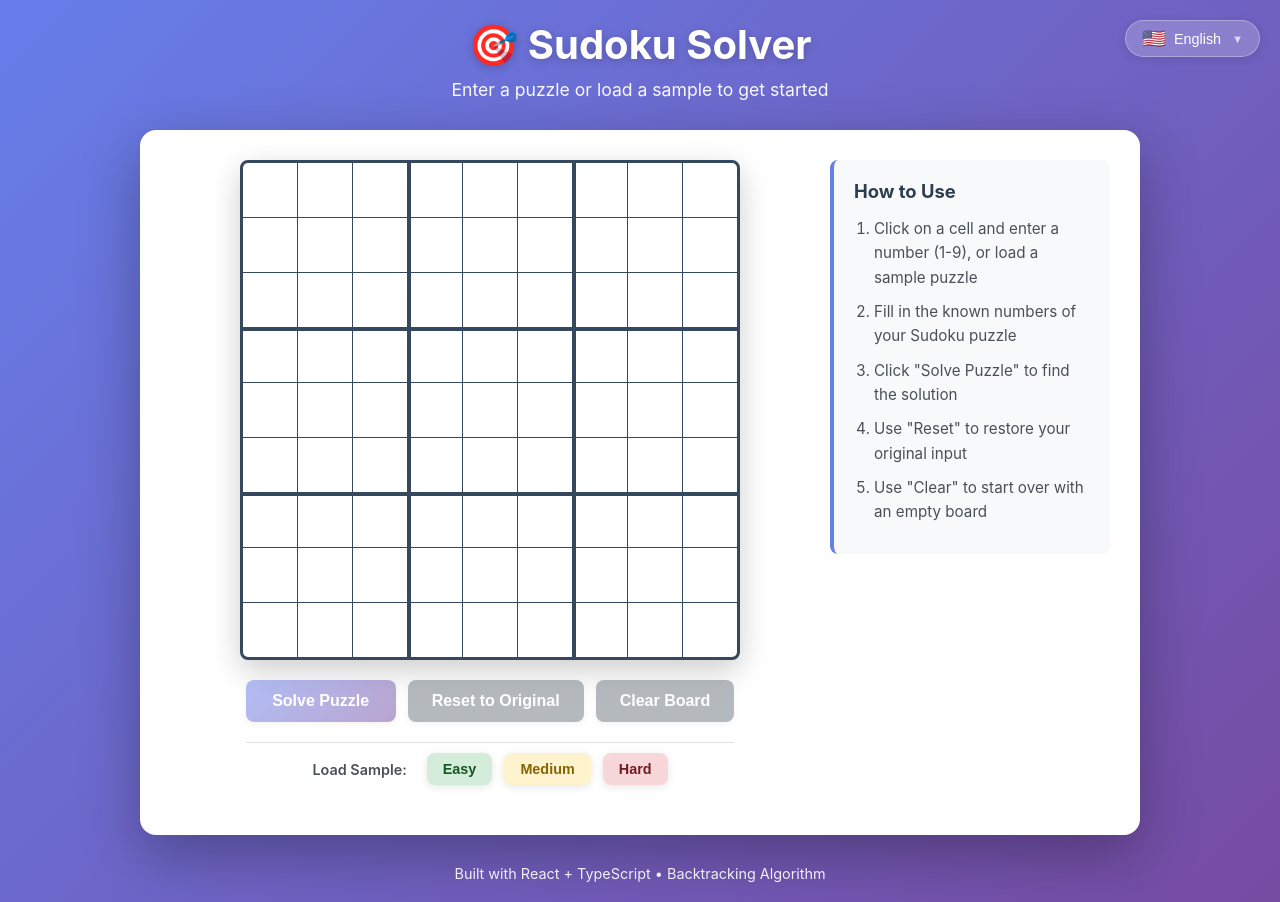
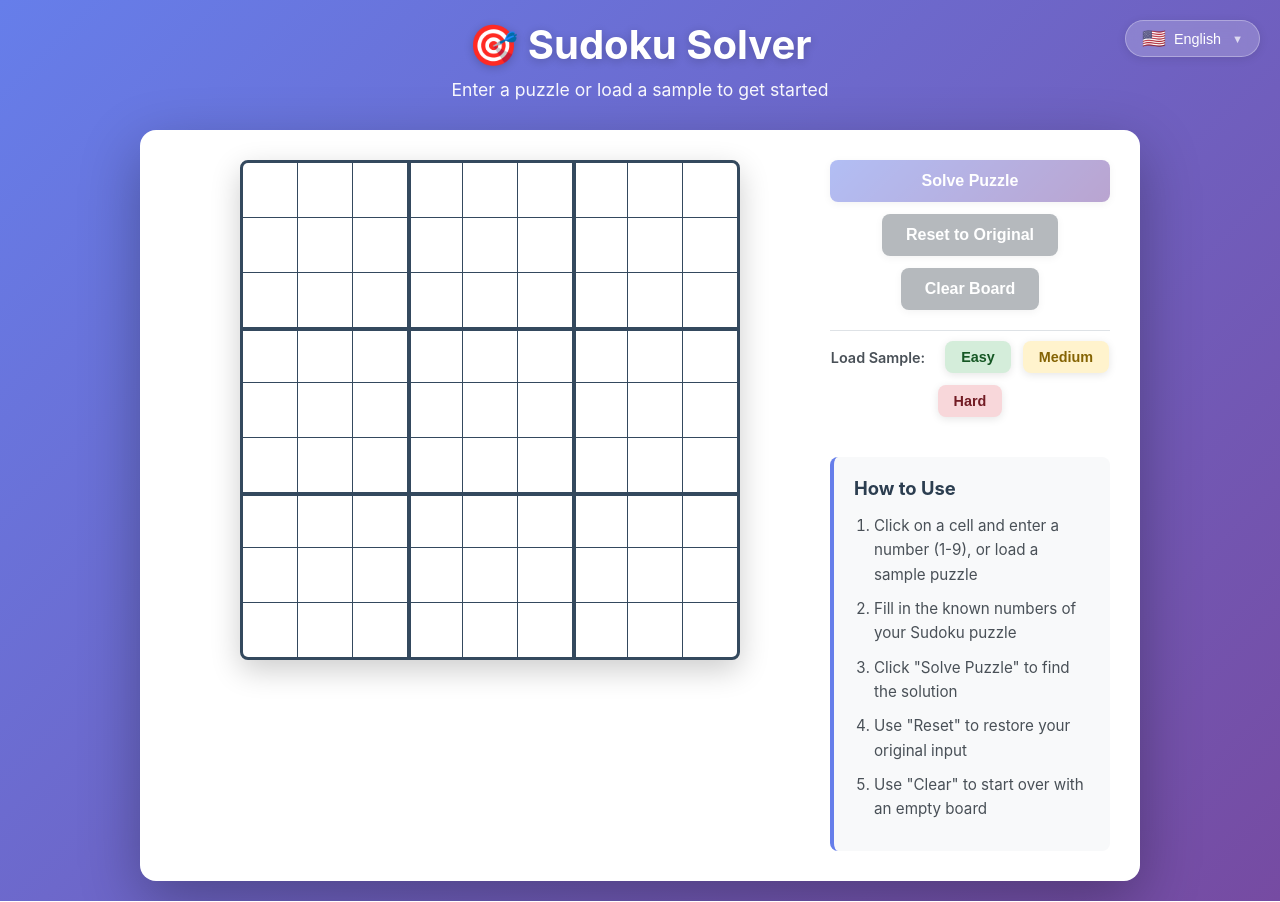
Before and after one commit to neoxie/sudoku-web, a React (Vite) app: page / in a window 1280 px wide. Built offline with nearby package versions, Linux system fonts and the light colour scheme.

Commit message:
♻️ refactor(layout): move controls to sidebar and remove footer
- Move Controls component from game-content to right sidebar
- Create new .sidebar container with flex column layout
- Remove app-footer section
- Update responsive design to use .sidebar selector

```diff
--- a/src/App.css
+++ b/src/App.css
@@ -60,12 +60,6 @@ body {
   min-width: 0; /* Prevent grid blowout */
 }
 
-.game-content {
-  display: flex;
-  flex-direction: column;
-  gap: 20px;
-}
-
 /* Message banners */
 .message {
   grid-column: 1 / -1;
@@ -89,15 +83,22 @@ body {
   border: 1px solid #f5c6cb;
 }
 
-/* Instructions sidebar (right column) */
+/* Sidebar (right column) */
+.sidebar {
+  display: flex;
+  flex-direction: column;
+  gap: 20px;
+  height: fit-content;
+  position: sticky;
+  top: 20px;
+}
+
+/* Instructions section within sidebar */
 .instructions {
   padding: 20px;
   background-color: #f8f9fa;
   border-radius: 8px;
   border-left: 4px solid #667eea;
-  height: fit-content;
-  position: sticky;
-  top: 20px;
 }
 
 .instructions h3 {
@@ -167,7 +168,7 @@ body {
     max-width: 600px;
   }
 
-  .instructions {
+  .sidebar {
     position: static;
     order: 2;
   }
--- a/src/App.tsx
+++ b/src/App.tsx
@@ -112,14 +112,15 @@ function AppContent() {
         )}
 
         <div className="game-area">
-          <div className="game-content">
           <SudokuGrid
             board={currentBoard}
             originalBoard={originalBoard}
             onCellChange={handleCellChange}
             disabled={hasSolution}
           />
+        </div>
 
+        <aside className="sidebar">
           <Controls
             onSolve={handleSolve}
             onClear={handleClear}
@@ -130,22 +131,17 @@ function AppContent() {
             isBoardEmpty={isBoardEmpty()}
             samplePuzzles={samplePuzzles}
           />
-          </div>
-        </div>
 
-        <aside className="instructions">
+          <div className="instructions">
             <h3>{t('instructions.title')}</h3>
             <ol>
               {tArray('instructions.steps').map((step: string, index: number) => (
                 <li key={index}>{step}</li>
               ))}
             </ol>
+          </div>
         </aside>
       </main>
-
-      <footer className="app-footer">
-        <p>{t('footer')}</p>
-      </footer>
     </div>
   );
 }
```
Lines whose indentation alone changed are shown as unchanged.
